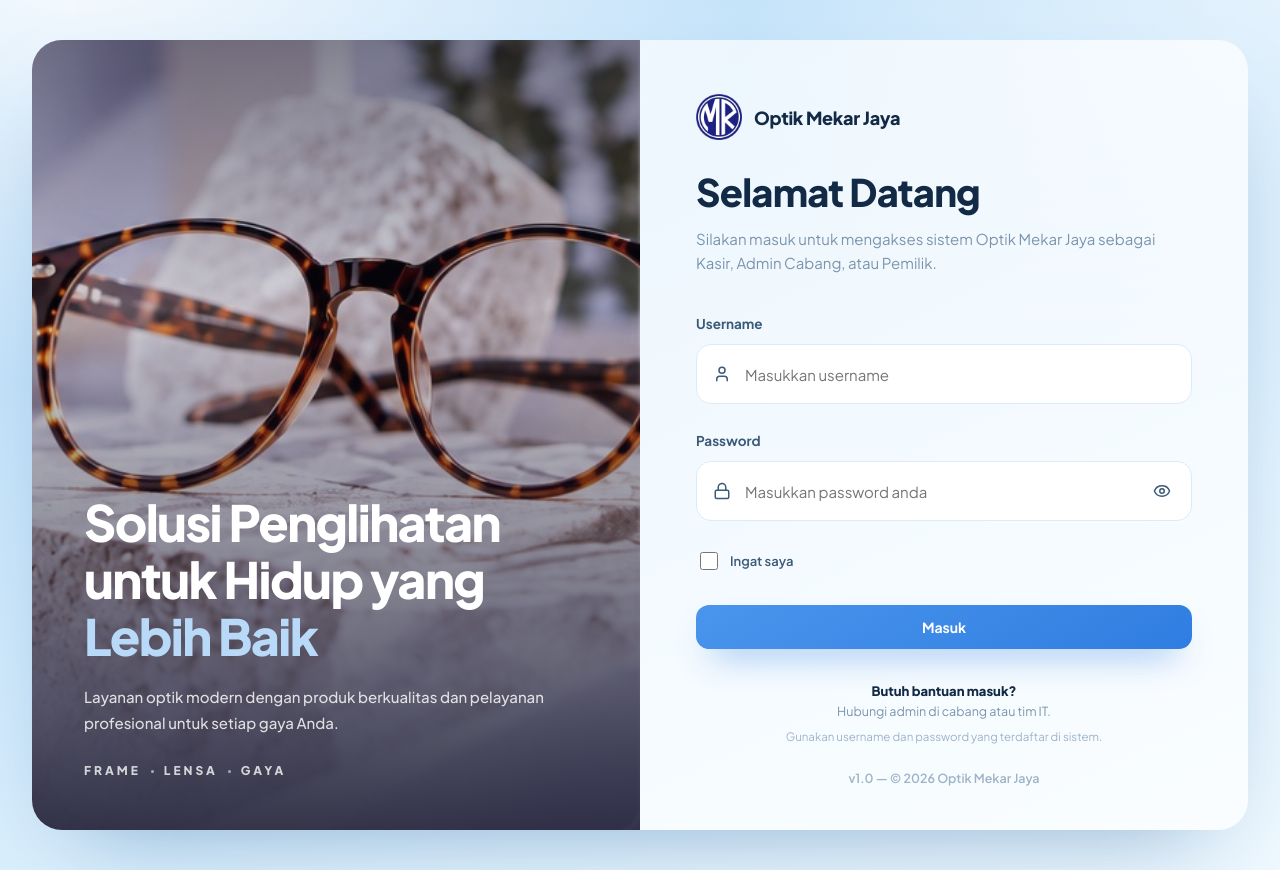
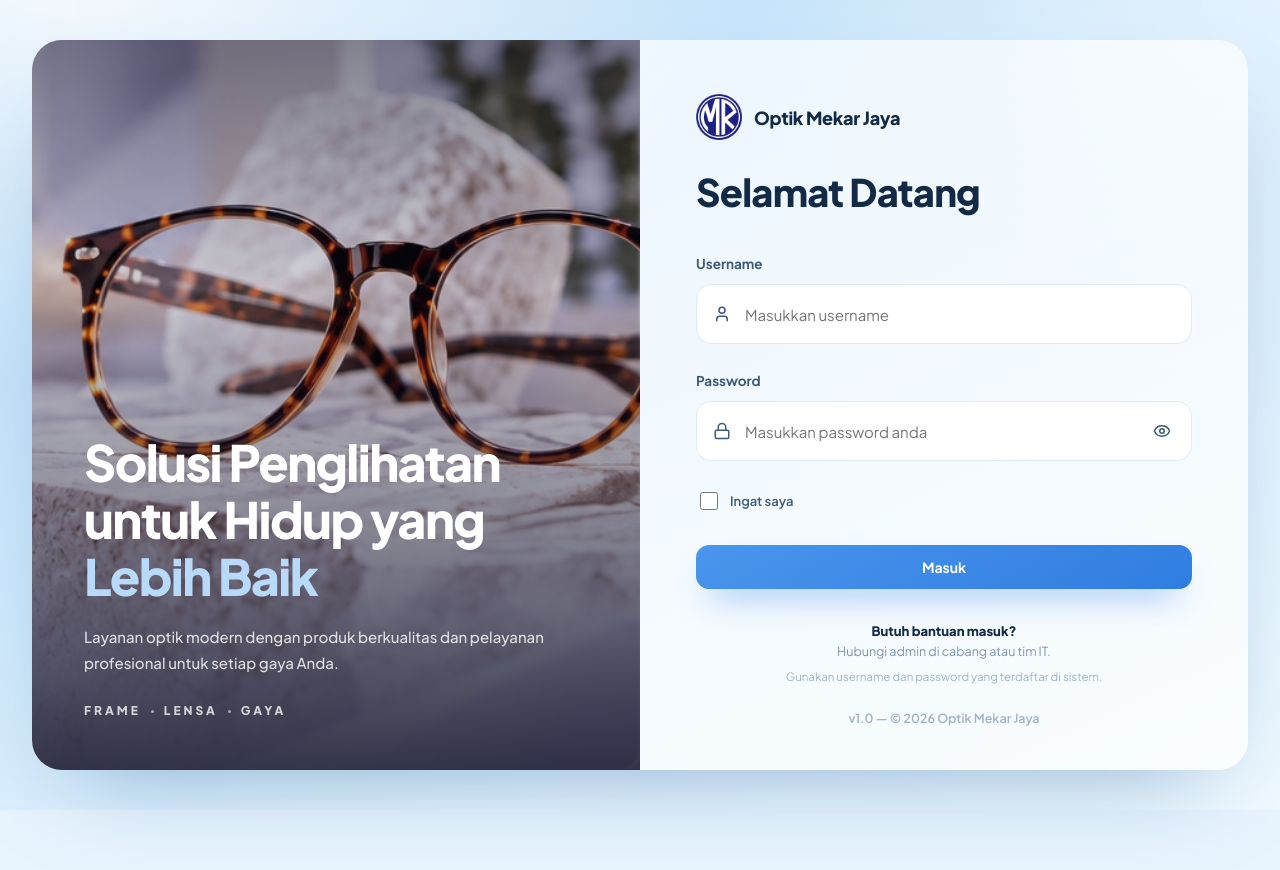
Before and after one commit to MawaddahS465/SIMPOS, a React (Vite) app in the folder Frontend/: page /login in a window 1280 px wide. After the commit the page ends 810 px from the top, so only its background shows below. Built offline with nearby package versions, Linux system fonts and the light colour scheme; no server answers.

Commit message:
Remove login page subtitle

```diff
--- a/Frontend/src/components/RoleLoginPage.tsx
+++ b/Frontend/src/components/RoleLoginPage.tsx
@@ -89,9 +89,6 @@ export default function RoleLoginPage() {
           </div>
 
           <h2>Selamat Datang</h2>
-          <p className="sub">
-            Silakan masuk untuk mengakses sistem Optik Mekar Jaya sebagai Kasir, Admin Cabang, atau Pemilik.
-          </p>
 
           <form onSubmit={onSubmit} noValidate>
             {error && (
```
